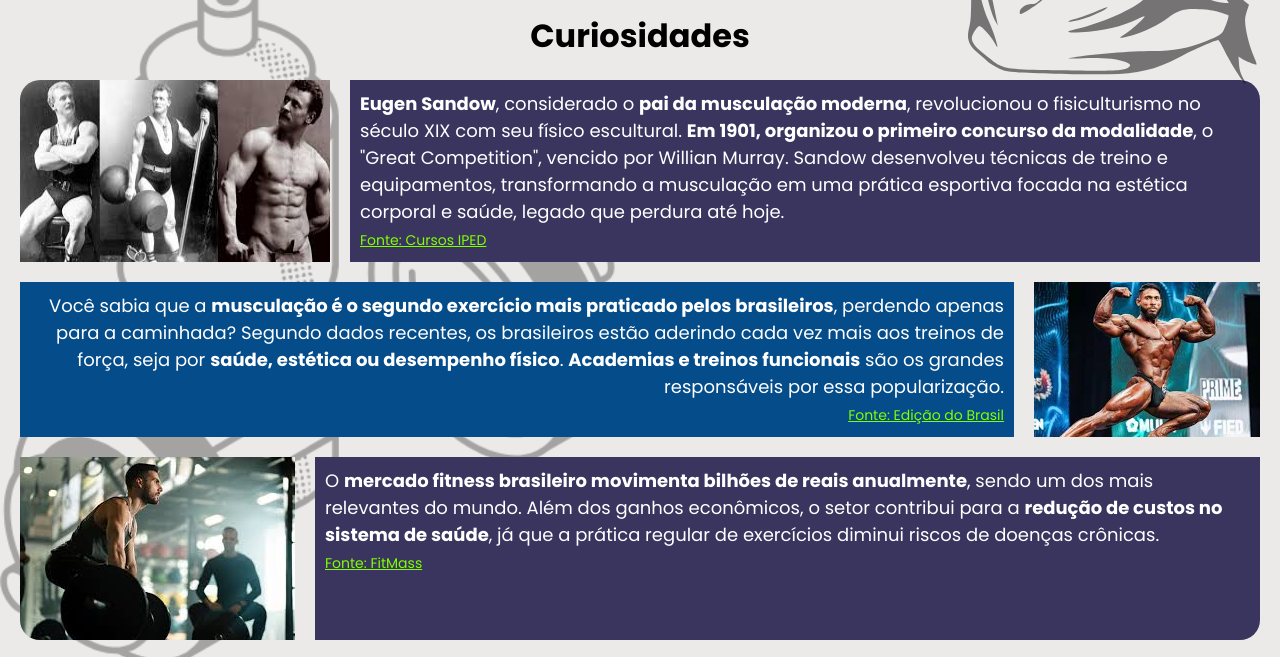
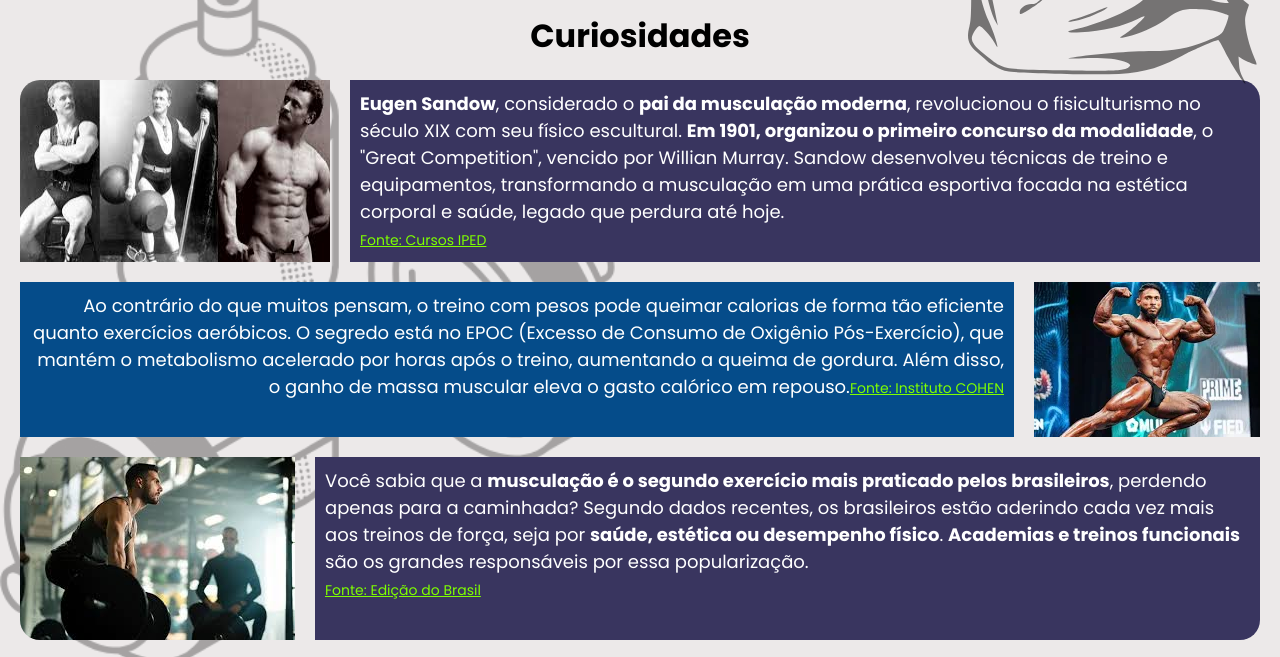
Before and after one commit to SoaresDev03/GymProgress, a website: page public/index.html in a window 1280 px wide. Shown: the part 1304-1961 px from the top of the page. Drawn offline with Linux system fonts and the light colour scheme.

Commit message:
Alteração na ordem das KPIs

```diff
--- a/app.js
+++ b/app.js
@@ -70,7 +70,7 @@ async function gerarResposta(nivelTreino,grupoMuscular,idade) {
     try {
         const modeloIA = chatIA.models.generateContent({
             model: "gemini-2.0-flash",
-            contents: `Dê no máximo 5 exercícios de ${grupoMuscular}, para um praticante ${nivelTreino} com idade ${idade}, utilizando no maximo 20 palavras para cada.`
+            contents: `Dê no máximo 5 exercícios de ${grupoMuscular}, para um praticante ${nivelTreino} com idade ${idade}, utilizando no maximo 20 palavras para cada. Separe cada exercicio com uma linha.`
         });
 
         const resposta = (await modeloIA).text;
--- a/public/index.html
+++ b/public/index.html
@@ -87,27 +87,13 @@
                 <img id="imgGarrafa" src="Style/assets/WaterBottle.png" alt="">
                 <div class="curiosidade">
                     <img id="imgEugen" src="Style/assets/musulacaoAntes.jpeg" alt="">
-                    <div class="informacao">
-                        <b>Eugen Sandow</b>, considerado o <b>pai da musculação moderna</b>, revolucionou o
-                        fisiculturismo no século XIX com seu físico escultural. <b>Em 1901, organizou o primeiro
-                            concurso da modalidade</b>, o "Great Competition", vencido por Willian Murray. Sandow
-                        desenvolveu técnicas de treino e equipamentos, transformando a musculação em uma prática
-                        esportiva focada na estética corporal e saúde, legado que perdura até hoje. <br>
-                        <a class="fontesRedir"
-                            href="https://www.iped.com.br/materias/educacao-fisica-e-esporte/historia-musculacao.html#:~:text=Eugene%20Sandow%2C%20considerado%20pai%20da,vencedor%20o%20jovem%20Willian%20Murray.">Fonte:
-                            Cursos IPED</a>
+                    <div class="informacao" id="curiosidade1">
+
                     </div>
                 </div>
 
                 <div class="curiosidade">
-                    <div class="informacao1">
-                        Você sabia que a <b>musculação é o segundo exercício mais praticado pelos brasileiros</b>,
-                        perdendo apenas para a caminhada? Segundo dados recentes, os brasileiros estão aderindo cada vez
-                        mais aos treinos de força, seja por <b>saúde, estética ou desempenho físico</b>. <b>Academias e
-                            treinos funcionais</b> são os grandes responsáveis por essa popularização. <br>
-                        <a class="fontesRedir"
-                            href="https://edicaodobrasil.com.br/2019/05/31/musculacao-e-segunda-atividade-fisica-mais-praticada-pelos-brasileiros/">Fonte:
-                            Edição do Brasil</a>
+                    <div class="informacao1" id="curiosidade2">
                     </div>
                     <img src="Style/assets/Ramon.jpeg" alt="">
                 </div>
@@ -115,14 +101,7 @@
                 <div class="curiosidade">
                     <img id="imgLevantamento" src="Style/assets/levantamento.jpeg" alt="">
 
-                    <div class="informacao2">
-                        O <b>mercado fitness brasileiro movimenta bilhões de reais anualmente</b>, sendo um dos mais
-                        relevantes do mundo. Além dos ganhos econômicos, o setor contribui para a <b>redução de custos
-                            no sistema de saúde</b>, já que a prática regular de exercícios diminui riscos de doenças
-                        crônicas. <br>
-                        <a class="fontesRedir"
-                            href="https://fitmass.com.br/mercado-fitness-2/#:~:text=relevante%20e%20competitivo.-,Impacto%20Econômico,sobre%20o%20sistema%20de%20saúde.">Fonte:
-                            FitMass</a>
+                    <div class="informacao2" id="curiosidade3">
                     </div>
 
                 </div>
@@ -165,3 +144,58 @@
 </body>
 
 </html>
+
+<script>
+    window.onload = function () {
+        var curiosidades = [
+            `  O <b>mercado fitness brasileiro movimenta bilhões de reais anualmente</b>, sendo um dos mais
+                        relevantes do mundo. Além dos ganhos econômicos, o setor contribui para a <b>redução de custos
+                            no sistema de saúde</b>, já que a prática regular de exercícios diminui riscos de doenças
+                        crônicas. <br>
+                        <a class="fontesRedir"
+                            href="https://fitmass.com.br/mercado-fitness-2/#:~:text=relevante%20e%20competitivo.-,Impacto%20Econômico,sobre%20o%20sistema%20de%20saúde.">Fonte:
+                            FitMass</a>`,
+            `  Você sabia que a <b>musculação é o segundo exercício mais praticado pelos brasileiros</b>,
+                        perdendo apenas para a caminhada? Segundo dados recentes, os brasileiros estão aderindo cada vez
+                        mais aos treinos de força, seja por <b>saúde, estética ou desempenho físico</b>. <b>Academias e
+                            treinos funcionais</b> são os grandes responsáveis por essa popularização. <br>
+                        <a class="fontesRedir"
+                            href="https://edicaodobrasil.com.br/2019/05/31/musculacao-e-segunda-atividade-fisica-mais-praticada-pelos-brasileiros/">Fonte:
+                            Edição do Brasil</a>`,
+            `    <b>Eugen Sandow</b>, considerado o <b>pai da musculação moderna</b>, revolucionou o
+                        fisiculturismo no século XIX com seu físico escultural. <b>Em 1901, organizou o primeiro
+                            concurso da modalidade</b>, o "Great Competition", vencido por Willian Murray. Sandow
+                        desenvolveu técnicas de treino e equipamentos, transformando a musculação em uma prática
+                        esportiva focada na estética corporal e saúde, legado que perdura até hoje. <br>
+                        <a class="fontesRedir"
+                            href="https://www.iped.com.br/materias/educacao-fisica-e-esporte/historia-musculacao.html#:~:text=Eugene%20Sandow%2C%20considerado%20pai%20da,vencedor%20o%20jovem%20Willian%20Murray.">Fonte:
+                            Cursos IPED</a>`,
+            `Ao contrário do que muitos pensam, o treino com pesos pode queimar calorias de forma tão eficiente quanto exercícios aeróbicos. O segredo está no EPOC (Excesso de Consumo de Oxigênio Pós-Exercício), que mantém o metabolismo acelerado por horas após o treino, aumentando a queima de gordura. Além disso, o ganho de massa muscular eleva o gasto calórico em repouso.<a class="fontesRedir"
+                            href="https://www.institutocohen.com.br/11-fatos-sobre-musculacao-que-voce-precisa-saber/">Fonte:
+                            Instituto COHEN</a>`,
+
+            `A ideia de que <b>treinar até a falha é essencial para hipertrofia</b> é um mito - estudos comprovam que <b>resultados expressivos podem ser alcançados sem exaustão total</b>. Embora útil como <b>tática pontual para avançados</b>, seu uso constante <b>prejudica o volume de treino</b>, <b>a técnica</b> e <b>aumenta lesões</b>. O ideal é priorizar <b>execução perfeita</b>, <b>progressão inteligente</b> e <b>volume otimizado</b>, usando a falha apenas como <b>recurso estratégico ocasional</b>, não como regra.
+                            <a class="fontesRedir"
+                            href="https://www.tecmundo.com.br/ciencia/261818-veja-5-mitos-musculacao-desbancados-ciencia.htm">Fonte:
+                            TECMUNDO</a>`
+        ]
+
+        // const index = Math.floor(Math.random() * curiosidades.length);
+        // const index2 = Math.floor(Math.random() * curiosidades.length);
+        // const index3 = Math.floor(Math.random() * curiosidades.length);
+
+        // curiosidade1.innerHTML = `${curiosidades[index]}`;
+        // curiosidade2.innerHTML = `${curiosidades[index2]}`;
+        // curiosidade3.innerHTML = `${curiosidades[index3]}`;
+
+     const embaralhadas = curiosidades.sort(() => 0.5 - Math.random());
+
+        const [c1, c2, c3] = embaralhadas.slice(0, 3);
+
+        // Insere no HTML
+        document.getElementById("curiosidade1").innerHTML = c1;
+        document.getElementById("curiosidade2").innerHTML = c2;
+        document.getElementById("curiosidade3").innerHTML = c3;
+    }
+
+</script>
```
Also changed, not shown: public/dashboard.html (+2 -2 lines).
